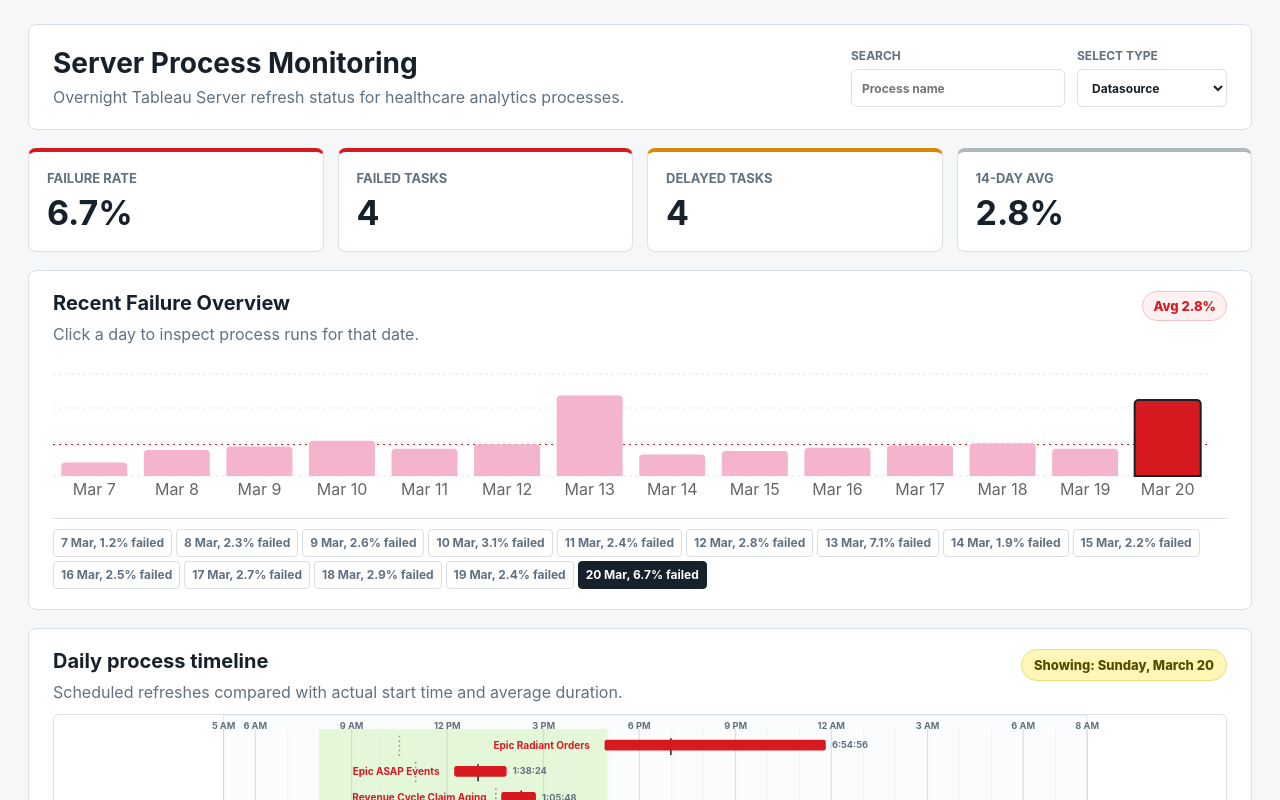
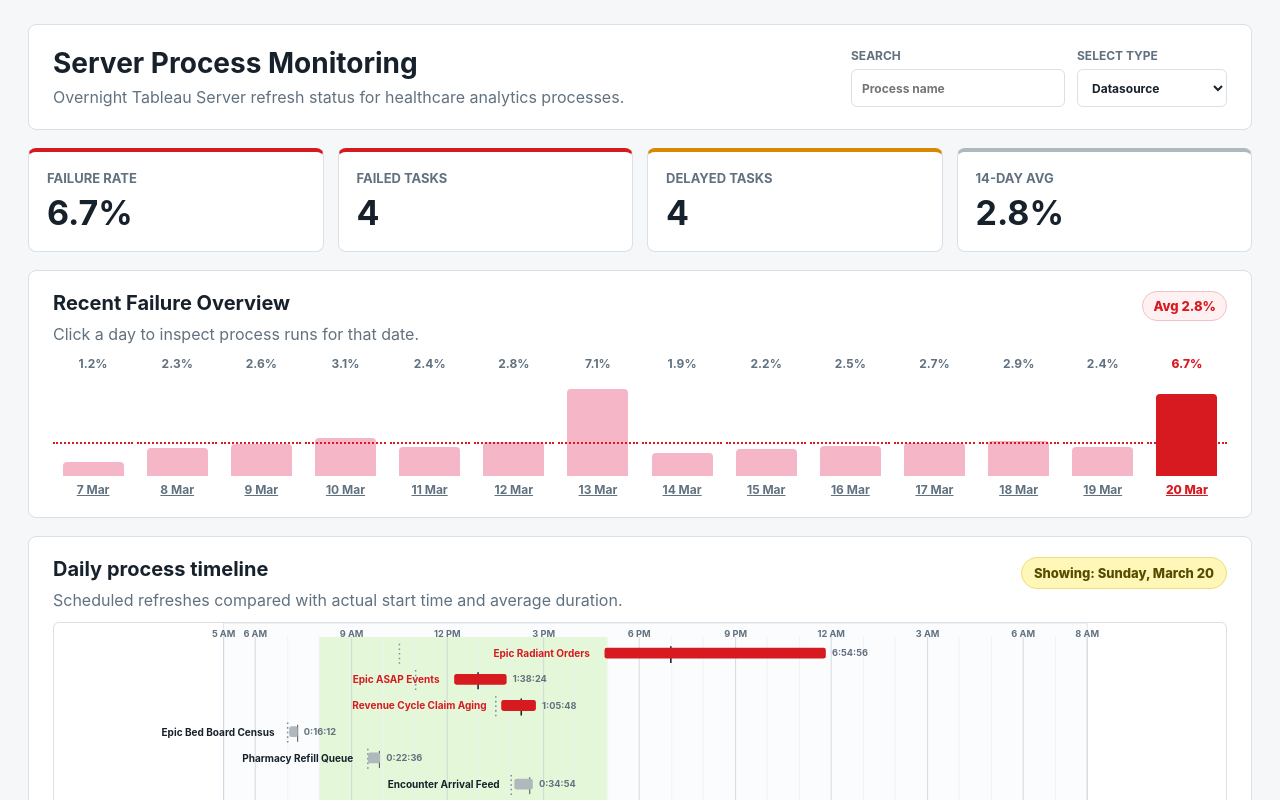
Before and after one commit to nguyenlamnghia/Data_Visualization_Server_Process_Monitoring, a React (Vite) app: page / in a window 1280 px wide. Shown: the top 800 px of the page. Built offline with nearby package versions, Linux system fonts and the light colour scheme.

Commit message:
fix: unify 14-day overview into one block like figure 18.5

```diff
--- a/src/components/FailureOverview.tsx
+++ b/src/components/FailureOverview.tsx
@@ -1,14 +1,3 @@
-import {
-  Bar,
-  BarChart,
-  CartesianGrid,
-  Cell,
-  ReferenceLine,
-  ResponsiveContainer,
-  Tooltip,
-  XAxis,
-  YAxis,
-} from 'recharts';
 import type { DailyFailureSummary } from '../types';
 
 interface FailureOverviewProps {
@@ -18,21 +7,18 @@ interface FailureOverviewProps {
   onSelectDate: (date: string) => void;
 }
 
-type FailureBarClickData = {
-  date?: string;
-  payload?: DailyFailureSummary;
-};
-
 const dateButtonFormatter = new Intl.DateTimeFormat('en-GB', {
   timeZone: 'UTC',
   day: 'numeric',
   month: 'short',
 });
 
-function formatDateButtonLabel(summary: DailyFailureSummary) {
-  const dateLabel = dateButtonFormatter.format(new Date(`${summary.date}T00:00:00Z`));
-  return `${dateLabel}, ${summary.failureRate.toFixed(1)}% failed`;
+function formatDateLabel(summary: DailyFailureSummary) {
+  return dateButtonFormatter.format(new Date(`${summary.date}T00:00:00Z`));
 }
+
+const chartHeight = 120;
+const topPadding = 22;
 
 export function FailureOverview({
   summaries,
@@ -40,16 +26,10 @@ export function FailureOverview({
   averageFailureRate,
   onSelectDate,
 }: FailureOverviewProps) {
-  const maxFailureRate = Math.max(0, ...summaries.map((summary) => summary.failureRate));
-  const yAxisMax = Math.max(8, Math.ceil(maxFailureRate + 1));
-
-  const handleBarClick = (data: unknown) => {
-    const clickedData = data as FailureBarClickData;
-    const date = clickedData.date ?? clickedData.payload?.date;
-    if (date) {
-      onSelectDate(date);
-    }
-  };
+  const maxFailureRate = Math.max(8, ...summaries.map((summary) => summary.failureRate));
+  const usableHeight = chartHeight - topPadding;
+  const heightFor = (rate: number) => Math.max(4, (rate / maxFailureRate) * usableHeight);
+  const averageY = topPadding + (usableHeight - (averageFailureRate / maxFailureRate) * usableHeight);
 
   return (
     <section className="overview-section" aria-label="14-day failure overview">
@@ -60,40 +40,33 @@ export function FailureOverview({
         </div>
         <span className="baseline-label">Avg {averageFailureRate.toFixed(1)}%</span>
       </div>
-      <div className="overview-chart">
-        <ResponsiveContainer width="100%" height={150}>
-          <BarChart data={summaries} margin={{ top: 18, right: 18, bottom: 0, left: 0 }}>
-            <CartesianGrid strokeDasharray="3 3" vertical={false} stroke="#e4e9ee" />
-            <XAxis dataKey="label" tickLine={false} axisLine={false} />
-            <YAxis hide domain={[0, yAxisMax]} />
-            <Tooltip formatter={(value) => [`${value}%`, 'Failure rate']} />
-            <ReferenceLine y={averageFailureRate} stroke="#d71920" strokeDasharray="2 4" />
-            <Bar dataKey="failureRate" radius={[4, 4, 0, 0]} onClick={handleBarClick}>
-              {summaries.map((entry) => (
-                <Cell
-                  key={entry.date}
-                  fill={entry.date === selectedDate ? '#d71920' : '#f4b4ce'}
-                  stroke={entry.date === selectedDate ? '#17212b' : 'transparent'}
-                  strokeWidth={entry.date === selectedDate ? 2 : 0}
-                  cursor="pointer"
-                />
-              ))}
-            </Bar>
-          </BarChart>
-        </ResponsiveContainer>
-      </div>
-      <div className="overview-date-strip" aria-label="Select overview date">
-        {summaries.map((entry) => {
-          const label = formatDateButtonLabel(entry);
+      <div className="overview-strip" aria-label="Select overview date">
+        {summaries.map((summary) => {
+          const selected = summary.date === selectedDate;
+          const barHeight = heightFor(summary.failureRate);
           return (
             <button
               type="button"
-              className="overview-date-button"
-              key={entry.date}
-              aria-pressed={entry.date === selectedDate}
-              onClick={() => onSelectDate(entry.date)}
+              key={summary.date}
+              className={selected ? 'overview-day selected' : 'overview-day'}
+              aria-pressed={selected}
+              aria-label={`${formatDateLabel(summary)}, ${summary.failureRate.toFixed(1)}% failed`}
+              onClick={() => onSelectDate(summary.date)}
             >
-              {label}
+              <span className="overview-day-chart" style={{ height: `${chartHeight}px` }}>
+                <span className="overview-pct">{summary.failureRate.toFixed(1)}%</span>
+                <span
+                  className="overview-bar"
+                  style={{ height: `${barHeight}px` }}
+                  aria-hidden="true"
+                />
+                <span
+                  className="overview-average-line"
+                  style={{ top: `${averageY}px` }}
+                  aria-hidden="true"
+                />
+              </span>
+              <span className="overview-day-label">{formatDateLabel(summary)}</span>
             </button>
           );
         })}
--- a/src/styles.css
+++ b/src/styles.css
@@ -174,42 +174,74 @@ select {
   white-space: nowrap;
 }
 
-.overview-chart {
-  height: 150px;
+.overview-strip {
+  display: grid;
+  gap: 4px;
+  grid-template-columns: repeat(14, minmax(0, 1fr));
 }
 
-.overview-date-strip {
-  border-top: 1px solid var(--line);
+.overview-day {
+  align-items: stretch;
+  background: transparent;
+  border: 0;
+  cursor: pointer;
   display: flex;
-  flex-wrap: wrap;
-  gap: 4px;
-  margin-top: 12px;
-  padding-top: 10px;
+  flex-direction: column;
+  gap: 6px;
+  padding: 0;
 }
 
-.overview-date-button {
-  background: #ffffff;
-  border: 1px solid var(--line);
-  border-radius: 4px;
+.overview-day-chart {
+  display: block;
+  position: relative;
+}
+
+.overview-pct {
   color: var(--muted);
-  cursor: pointer;
+  display: block;
   font-size: 12px;
   font-weight: 700;
-  line-height: 1.2;
-  min-height: 28px;
-  padding: 5px 7px;
+  text-align: center;
 }
 
-.overview-date-button:hover,
-.overview-date-button:focus-visible {
-  border-color: var(--danger);
+.overview-bar {
+  background: var(--danger-soft);
+  border-radius: 4px 4px 0 0;
+  bottom: 0;
+  display: block;
+  left: 12%;
+  position: absolute;
+  right: 12%;
+}
+
+.overview-average-line {
+  border-top: 2px dotted var(--danger);
+  left: 0;
+  position: absolute;
+  right: 0;
+}
+
+.overview-day-label {
+  color: var(--muted);
+  font-size: 12px;
+  font-weight: 700;
+  text-align: center;
+  text-decoration: underline;
+}
+
+.overview-day:hover .overview-day-label,
+.overview-day:focus-visible .overview-day-label {
   color: var(--ink);
 }
 
-.overview-date-button[aria-pressed="true"] {
-  background: var(--ink);
-  border-color: var(--ink);
-  color: #ffffff;
+.overview-day.selected .overview-bar {
+  background: var(--danger);
+}
+
+.overview-day.selected .overview-pct,
+.overview-day.selected .overview-day-label {
+  color: var(--danger);
+  font-weight: 800;
 }
 
 .showing-banner {
```
Also changed, not shown: 1 other file (tests, documents, lock files or other folders).
